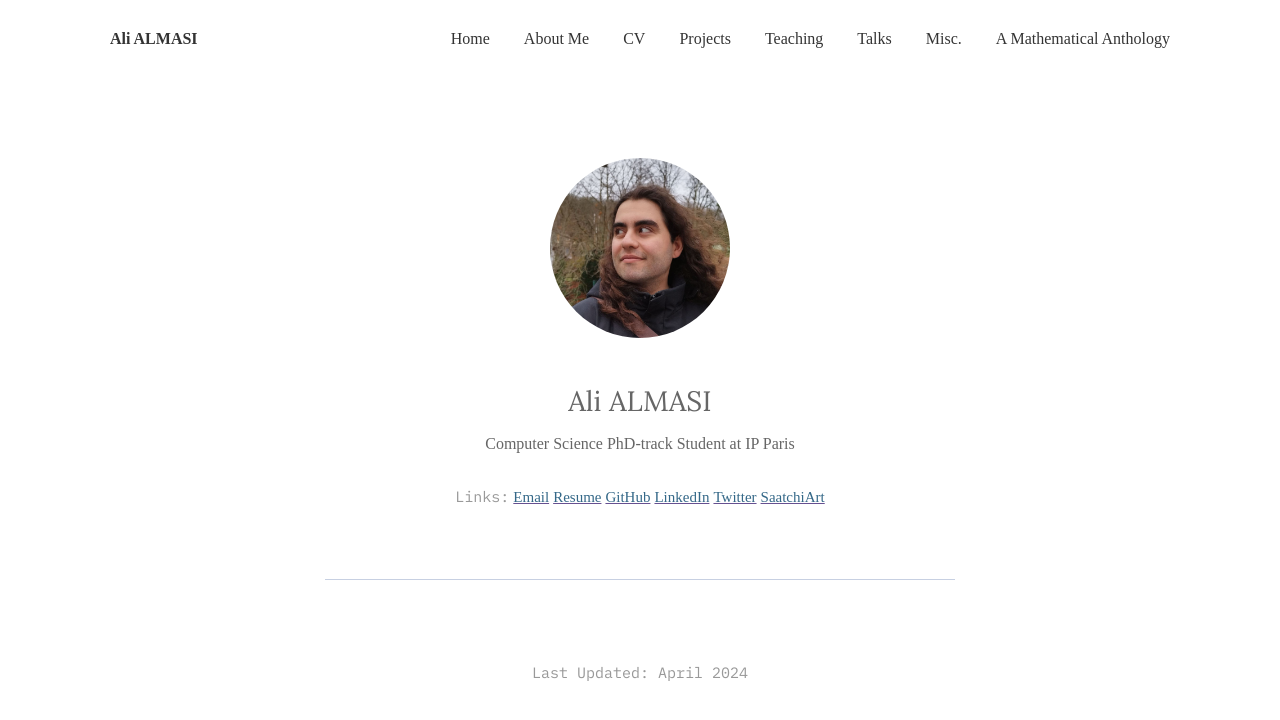
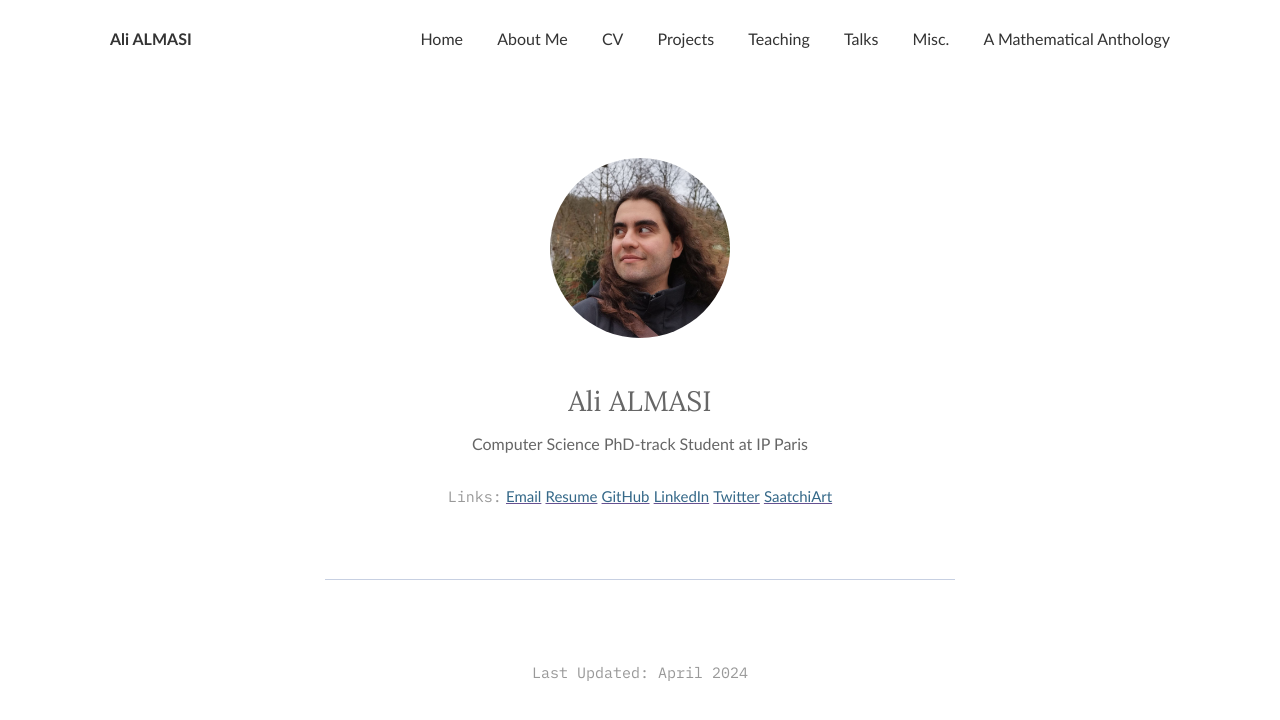
Before and after one commit to ali-almasi/ali-almasi.github.io, a Jekyll site: the page built from index.html, in a window 1280 px wide. Shown: the top 720 px of the page. Built offline with Jekyll 4.4.1, drawn with Linux system fonts in a browser that asks for light colours; some web fonts are replaced.

Commit message:
Update _base.scss

```diff
--- a/_sass/2-base/_base.scss
+++ b/_sass/2-base/_base.scss
@@ -1,40 +1,9 @@
 *, *::after, *::before {
   box-sizing: border-box;
 }
-@font-face {
-  font-family: 'opendyslexic';
-	src: url('http://dyslexicfonts.com/fonts/OpenDyslexic-Regular.otf');
-	font-style: normal;
-	font-weight: normal;
-}
 
-@font-face {
-	font-family: 'opendyslexic';
-	src: url('http://dyslexicfonts.com/fonts/OpenDyslexic-Italic.ttf');
-	font-style: italic;
-	font-weight: normal;
-}
-
-@font-face {
-	font-family: 'opendyslexic';
-	src: url('http://dyslexicfonts.com/fonts/OpenDyslexic-Bold.ttf');
-	font-weight: bold;
-	font-style: normal;
-}
-
-@font-face {
-	font-family: 'opendyslexic';
-	src: url('http://dyslexicfonts.com/fonts/OpenDyslexic-BoldItalic.ttf');
-	font-weight: bold;
-	font-style: italic;
-}
-
-@font-face {
-	font-family: eulexia;
-	src: url('http://dyslexicfonts.com/fonts/eulexia.ttf');
-}
 body {
-  font-family: opendyslexic !important;
+  font-family: "Gill Sans", sans-serif;
 
   // font-family: 'Lora', Georgia, Times, 'Times New Roman', serif;
   font-size: 16px;
```
